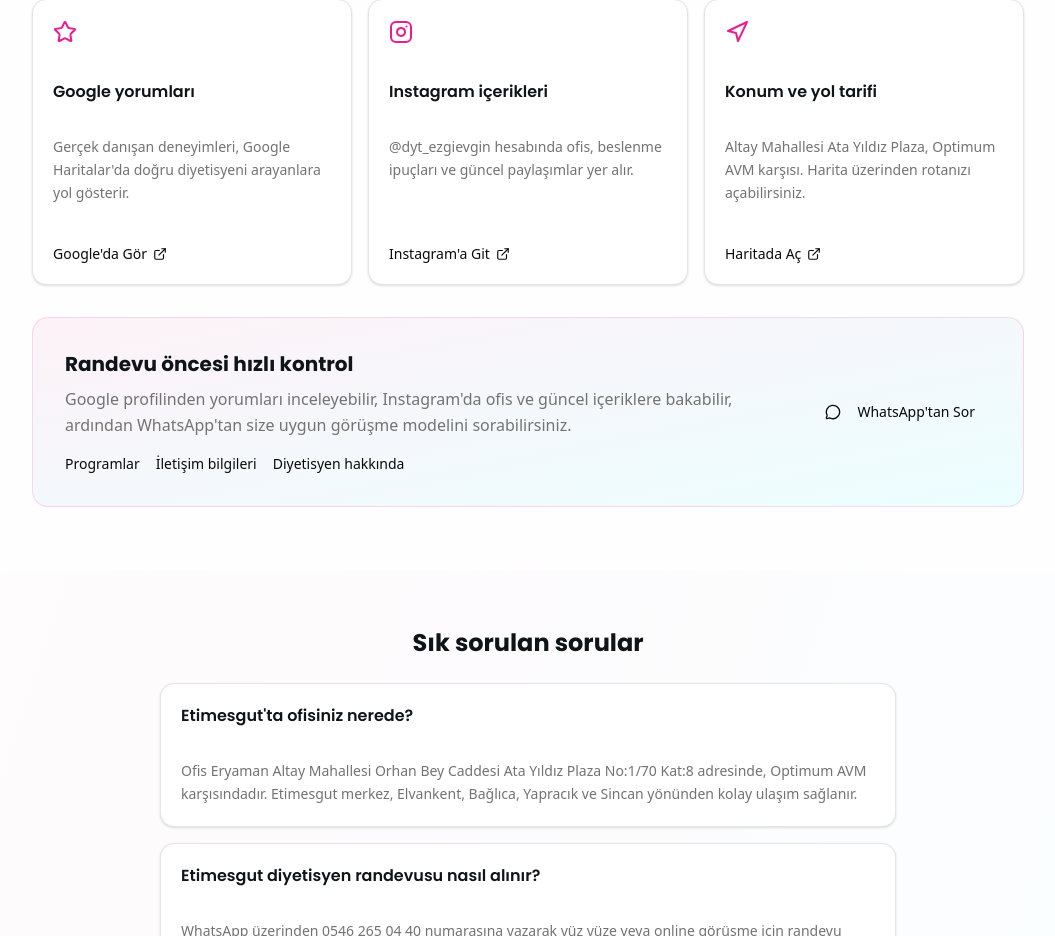
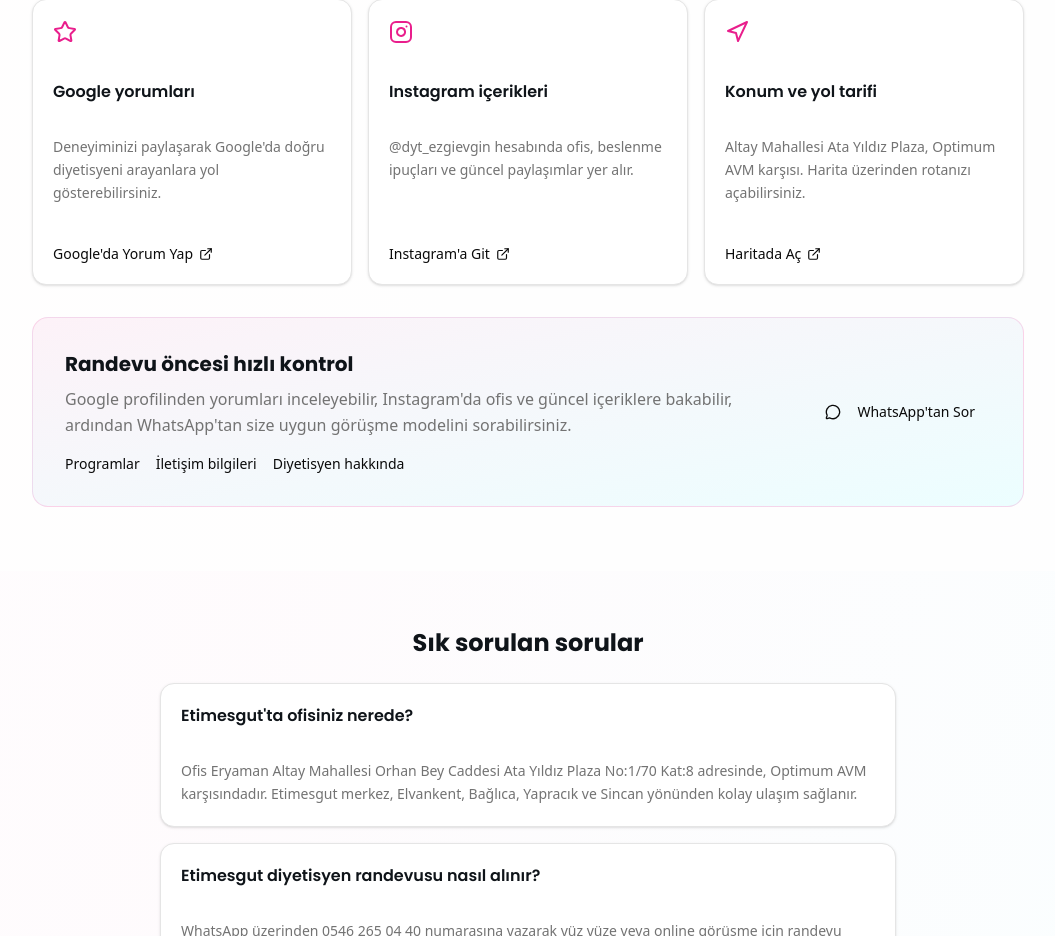
Before and after one commit to nourish88/dyt-exgi-evgin-aktas, a Next.js app: page /etimesgut-diyetisyen in a window 1280 px wide. Shown: the part 2248-3184 px from the top of the page, without its empty margins (112-1167 px from the left). Built offline with nearby package versions, Linux system fonts and the light colour scheme; no server answers.

Commit message:
Fix Google review links

```diff
--- a/src/components/footer.tsx
+++ b/src/components/footer.tsx
@@ -3,7 +3,7 @@ import Image from "next/image";
 import { Mail, Phone, Instagram, ExternalLink, MapPin } from "lucide-react";
 import {
   DOKTORTAKVIMI_PROFILE_URL,
-  GOOGLE_MAPS_PROFILE_URL,
+  GOOGLE_BUSINESS_REVIEW_URL,
   INSTAGRAM_PROFILE_URL,
 } from "@/lib/external-links";
 
@@ -291,7 +291,7 @@ export function Footer() {
                 </li>
                 <li>
                   <a
-                    href={GOOGLE_MAPS_PROFILE_URL}
+                    href={GOOGLE_BUSINESS_REVIEW_URL}
                     target="_blank"
                     rel="noopener noreferrer"
                     className="text-muted-foreground hover:text-primary transition-colors inline-flex items-center"
--- a/src/components/home/trust-strip.tsx
+++ b/src/components/home/trust-strip.tsx
@@ -2,7 +2,7 @@ import Link from "next/link";
 import { Star, MapPin, Stethoscope, ExternalLink } from "lucide-react";
 import {
   DOKTORTAKVIMI_PROFILE_URL,
-  GOOGLE_MAPS_PROFILE_URL,
+  GOOGLE_BUSINESS_REVIEW_URL,
 } from "@/lib/external-links";
 
 const items = [
@@ -10,7 +10,7 @@ const items = [
     icon: Star,
     title: "Google yorumları",
     description: "Deneyiminizi paylaşın; doğru diyetisyeni arayanlara yardımcı olun.",
-    href: GOOGLE_MAPS_PROFILE_URL,
+    href: GOOGLE_BUSINESS_REVIEW_URL,
     external: true,
   },
   {
--- a/src/components/local-seo/local-proof-section.tsx
+++ b/src/components/local-seo/local-proof-section.tsx
@@ -10,8 +10,8 @@ import {
   Star,
 } from "lucide-react";
 import {
+  GOOGLE_BUSINESS_REVIEW_URL,
   GOOGLE_MAPS_DIRECTIONS_URL,
-  GOOGLE_MAPS_PROFILE_URL,
   INSTAGRAM_PROFILE_URL,
 } from "@/lib/external-links";
 
@@ -24,9 +24,9 @@ const proofCards = [
   {
     icon: Star,
     title: "Google yorumları",
-    text: "Gerçek danışan deneyimleri, Google Haritalar'da doğru diyetisyeni arayanlara yol gösterir.",
-    href: GOOGLE_MAPS_PROFILE_URL,
-    label: "Google'da Gör",
+    text: "Deneyiminizi paylaşarak Google'da doğru diyetisyeni arayanlara yol gösterebilirsiniz.",
+    href: GOOGLE_BUSINESS_REVIEW_URL,
+    label: "Google'da Yorum Yap",
   },
   {
     icon: Instagram,
```
Also changed, not shown: 1 other file (tests, documents, lock files or other folders).
